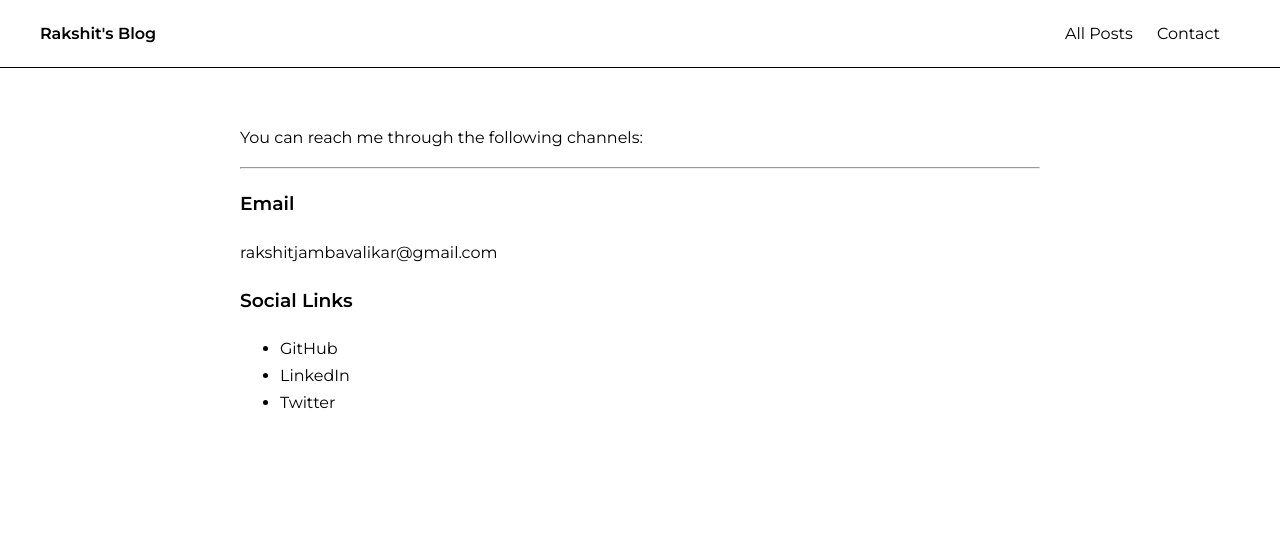
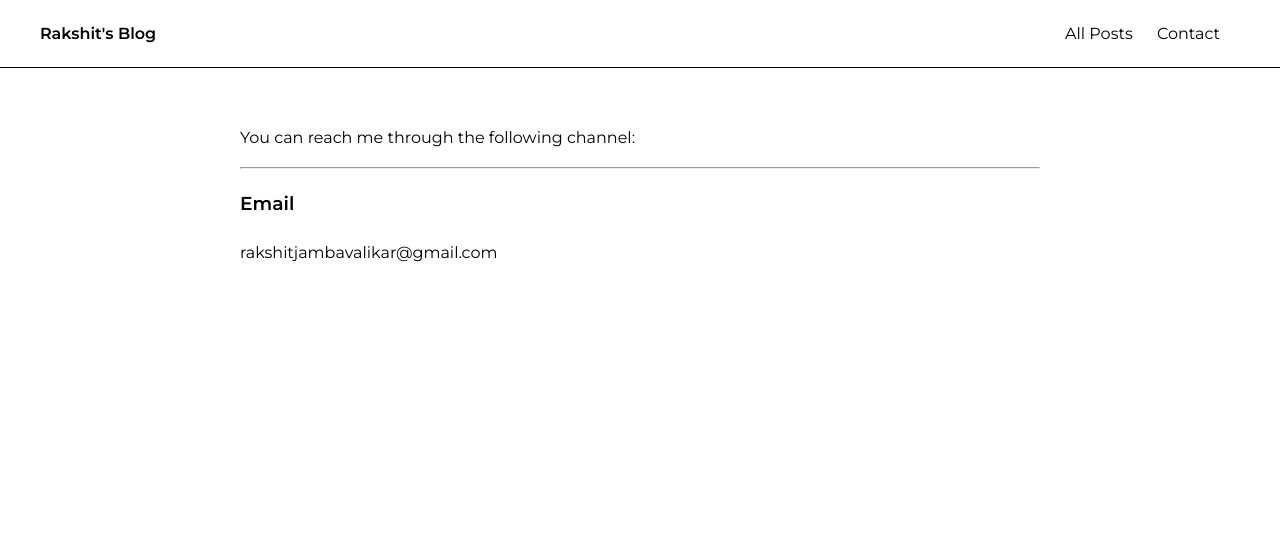
Before and after one commit to rakshitjambavalikar/blog_rakshitjambavalikar, a Django app: page /contact/ in a window 1280 px wide. Shown: the top 556 px of the page. Run offline with Django 5.2, Linux system fonts and the light colour scheme.

Commit message:
updated contact page

```diff
--- a/blog/templates/blog/contact.html
+++ b/blog/templates/blog/contact.html
@@ -8,18 +8,18 @@
 
 
     <p>
-        You can reach me through the following channels:
+        You can reach me through the following channel:
     </p>
 
     <hr>
 
     <h3>Email</h3>
 
-    <p>
+    <a href="mailto:rakshitjambavalikar@gmail.com">
         rakshitjambavalikar@gmail.com
-    </p>
+    </a>
 
-    <h3>Social Links</h3>
+    {% comment %} <h3>Social Links</h3>
 
     <ul>
 
@@ -41,6 +41,6 @@
             </a>
         </li>
 
-    </ul>
+    </ul> {% endcomment %}
 
 {% endblock %}
```
